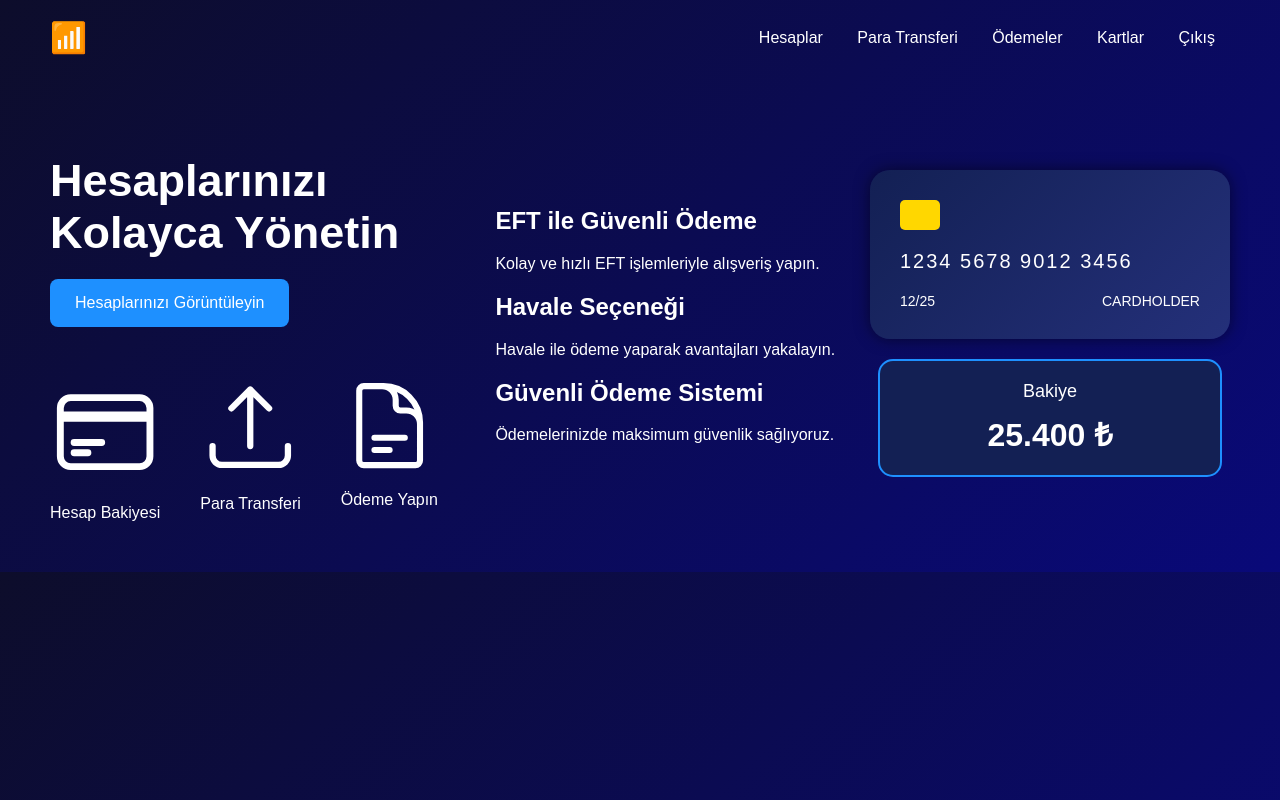
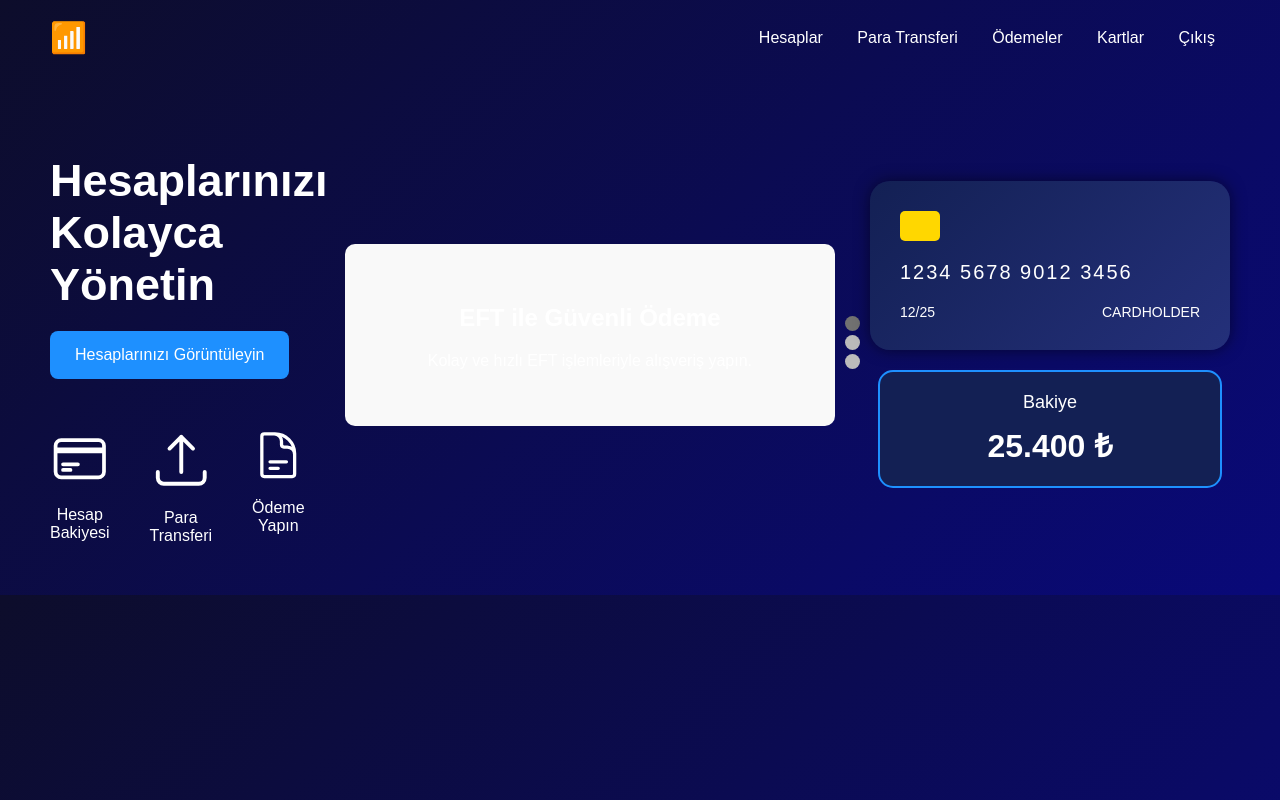
Before and after one commit to meralhamarat/Internet-Banking-Application, a plain HTML site: page index.html in a window 1280 px wide. Drawn offline with Linux system fonts and the light colour scheme.

Commit message:
Update style.css

```diff
--- a/style.css
+++ b/style.css
@@ -133,3 +133,41 @@ body {
   font-size: 32px;
   font-weight: bold;
 }
+.slider {
+  position: relative;
+  width: 100%;
+  max-width: 800px;
+  margin: 50px auto;
+  overflow: hidden;
+}
+
+.slide {
+  display: none;
+  text-align: center;
+  padding: 40px;
+  background-color: #f9f9f9;
+  border-radius: 10px;
+}
+
+.slide.active {
+  display: block;
+}
+
+.dots {
+  text-align: center;
+  margin-top: 20px;
+}
+
+.dot {
+  height: 15px;
+  width: 15px;
+  margin: 0 5px;
+  background-color: #bbb;
+  border-radius: 50%;
+  display: inline-block;
+  cursor: pointer;
+}
+
+.dot.active {
+  background-color: #717171;
+}
```
